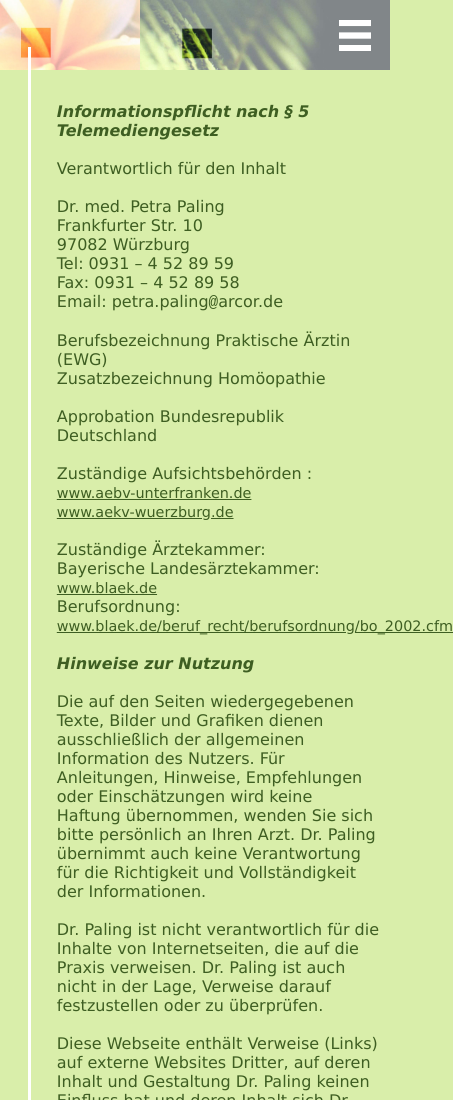
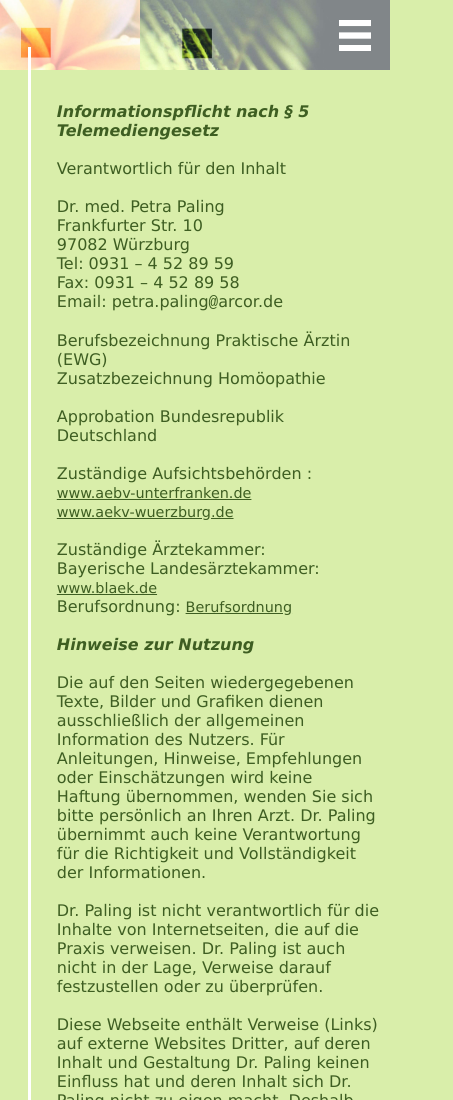
Before and after one commit to praxis-petra-paling/mobile-site, a website: page impressum.html in a window 390 px wide. Shown: the top 1100 px of the page, 453 px wide, since content can reach past the window. Drawn offline with Linux system fonts and the light colour scheme.

Commit message:
impressum looks bad on iphone because of long link. shortened it

```diff
--- a/impressum.html
+++ b/impressum.html
@@ -42,7 +42,7 @@
 
           Zuständige Ärztekammer:<br>
           Bayerische Landesärztekammer: <a href="http://www.blaek.de">www.blaek.de</a><br>
-          Berufsordnung: <a href="http://www.blaek.de/beruf_recht/berufsordnung/bo_2002.cfm">www.blaek.de/beruf_recht/berufsordnung/bo_2002.cfm</a><br><br>
+          Berufsordnung: <a href="http://www.blaek.de/beruf_recht/berufsordnung/bo_2002.cfm">Berufsordnung</a><br><br>
 
           <strong><i>Hinweise zur Nutzung</i></strong><br><br>
           Die auf den Seiten wiedergegebenen Texte, Bilder und Grafiken dienen ausschließlich der allgemeinen Information des Nutzers. Für Anleitungen, Hinweise, Empfehlungen oder Einschätzungen wird keine Haftung übernommen, wenden Sie sich bitte persönlich an Ihren Arzt.
```
